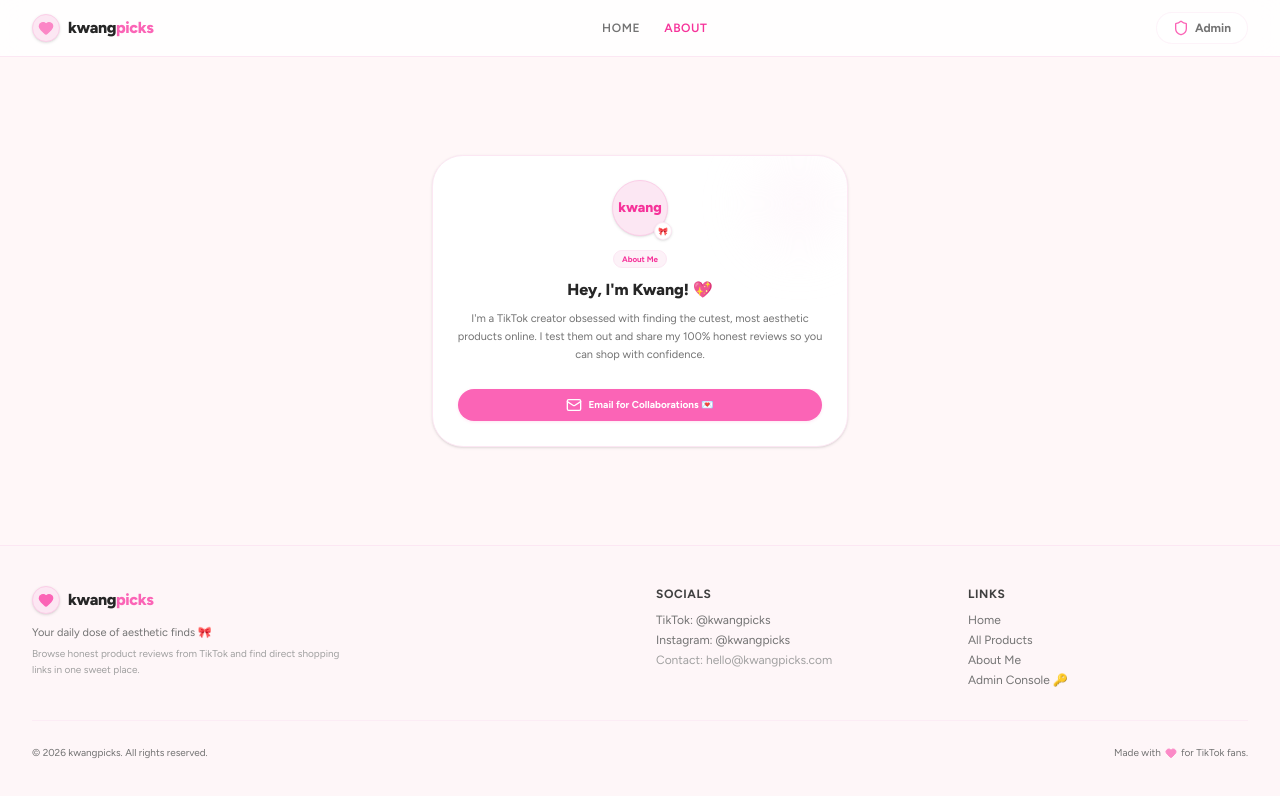
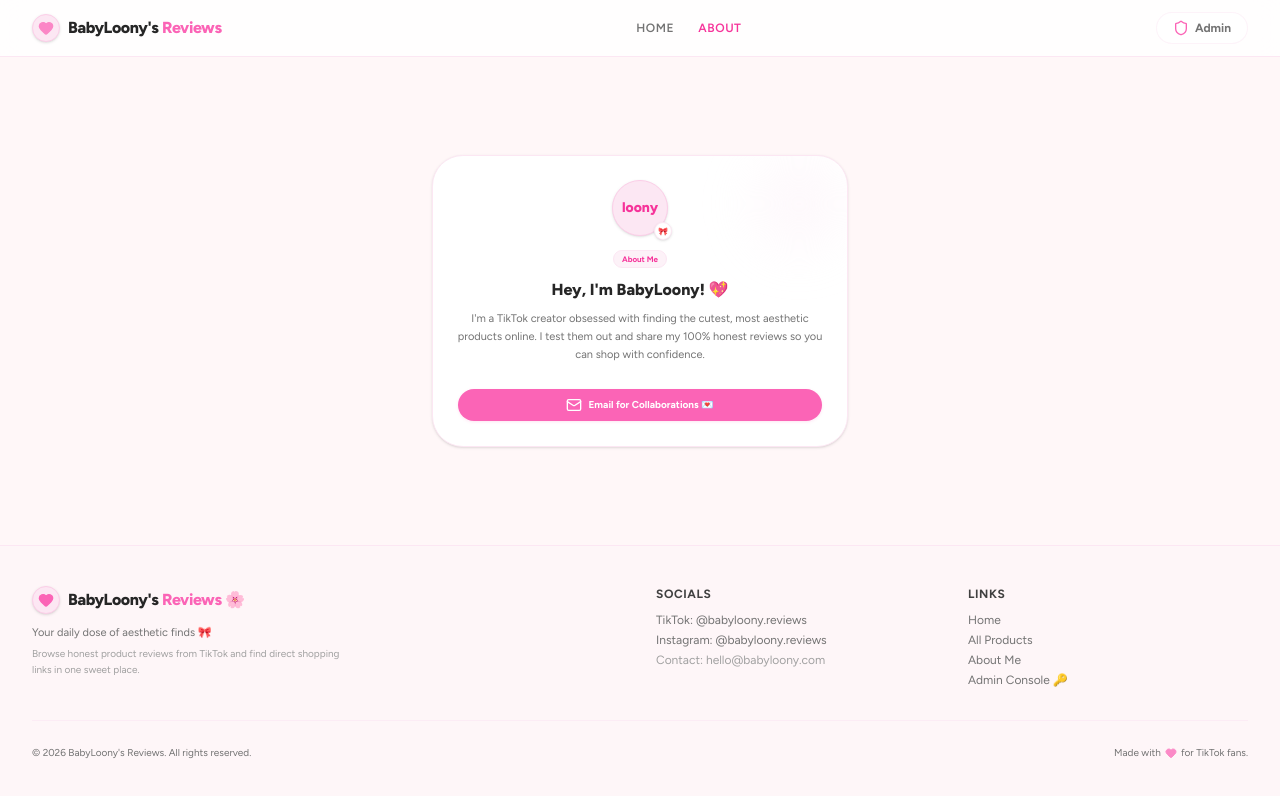
Before and after one commit to clay-egg/loony-reviews, a Next.js app: page /about in a window 1280 px wide. Shown: the top 796 px of the page. Built offline with nearby package versions, Linux system fonts and the light colour scheme.

Commit message:
refactor: rebrand application from Kwang Picks to BabyLoony's Reviews

```diff
--- a/src/app/about/page.tsx
+++ b/src/app/about/page.tsx
@@ -22,7 +22,7 @@ export default function AboutPage() {
             {/* Avatar */}
             <div className="relative mb-3.5">
               <div className="h-14 w-14 rounded-full bg-pink-100 border border-pink-200 flex items-center justify-center text-pink-500 font-extrabold text-sm shadow-sm">
-                kwang
+                loony
               </div>
               <div className="absolute -bottom-1 -right-1 flex h-4.5 w-4.5 items-center justify-center rounded-full bg-white border border-pink-100 text-[8px] shadow-sm">
                 🎀
@@ -34,7 +34,7 @@ export default function AboutPage() {
             </span>
 
             <h1 className="text-base font-extrabold text-neutral-800 mb-2">
-              Hey, I'm Kwang! 💖
+              Hey, I'm BabyLoony! 💖
             </h1>
 
             <p className="text-[11px] text-neutral-500 leading-relaxed mb-6">
@@ -42,7 +42,7 @@ export default function AboutPage() {
             </p>
 
             <a
-              href="mailto:hello@kwangpicks.com"
+              href="mailto:hello@babyloony.com"
               className="w-full"
             >
               <Button
--- a/src/app/admin/page.tsx
+++ b/src/app/admin/page.tsx
@@ -319,7 +319,7 @@ export default function AdminPage() {
             Manage storefront picks 🎀
           </div>
           <h1 className="text-xl font-extrabold tracking-tight text-neutral-800">
-            Kwang Picks Admin
+            BabyLoony's Reviews Admin
           </h1>
         </div>
 
@@ -624,21 +624,6 @@ export default function AdminPage() {
                     </div>
                   </div>
 
-                  {/* Alternative URL paste */}
-                  <div>
-                    <label className="block text-[10px] font-bold text-neutral-500 mb-1">Or Paste Image URL (Alternative)</label>
-                    <input
-                      type="text"
-                      placeholder="https://images.unsplash.com/..."
-                      value={formData.images}
-                      onChange={(e) => {
-                        setFormData(prev => ({ ...prev, images: e.target.value }));
-                        setPreviewUrl(e.target.value.split(",")[0]?.trim() || "");
-                        setSelectedFile(null);
-                      }}
-                      className="w-full text-xs border border-pink-100 rounded-xl px-3 py-1.5 focus:outline-none focus:border-pink-400 bg-pink-50/10 placeholder-neutral-300 font-medium"
-                    />
-                  </div>
 
                   <div>
                     <label className="block text-[10px] font-bold text-neutral-500 mb-1">TikTok Video URL</label>
--- a/src/app/layout.tsx
+++ b/src/app/layout.tsx
@@ -16,7 +16,7 @@ const geistMono = Geist_Mono({
 });
 
 export const metadata: Metadata = {
-  title: "Kwang Picks 🎀 Cute finds & honest reviews",
+  title: "BabyLoony's Reviews 🌸 Cute finds & honest reviews",
   description: "Browse aesthetic products reviewed on TikTok, read honest verdict summaries, and buy them directly.",
 };
 
--- a/src/app/page.tsx
+++ b/src/app/page.tsx
@@ -69,7 +69,7 @@ export default function Home() {
             <Heart className="absolute h-4 w-4 fill-pink-400 text-pink-400 animate-pulse" />
           </div>
           <p className="mt-4 text-[10px] font-bold text-pink-400 tracking-wider animate-pulse uppercase">
-            Loading kwang's cute picks... 🎀
+            Loading BabyLoony's cute picks... 🎀
           </p>
         </main>
         <Footer />
@@ -92,7 +92,7 @@ export default function Home() {
           </div>
 
           <h1 className="text-xl sm:text-2xl font-extrabold tracking-tight mb-1 text-neutral-800">
-            Kwang Picks
+            BabyLoony's Reviews
           </h1>
 
           <p className="max-w-md mx-auto text-[10px] sm:text-xs text-neutral-500 mb-4 leading-relaxed">
--- a/src/components/layout/Footer.tsx
+++ b/src/components/layout/Footer.tsx
@@ -14,7 +14,7 @@ export function Footer() {
                 <Heart className="h-4 w-4 fill-pink-400 text-pink-400" />
               </div>
               <span className="font-extrabold text-neutral-800">
-                kwang<span className="text-pink-400">picks</span>
+                BabyLoony's <span className="text-pink-400">Reviews 🌸</span>
               </span>
             </Link>
             <p className="max-w-xs text-[11px] leading-relaxed text-neutral-500 mb-1">
@@ -30,13 +30,13 @@ export function Footer() {
             <h3 className="text-xs font-bold text-neutral-700 uppercase tracking-wider mb-2.5">Socials</h3>
             <ul className="space-y-1 text-xs">
               <li>
-                <a href="https://tiktok.com" target="_blank" rel="noopener noreferrer" className="hover:text-pink-500 transition">TikTok: @kwangpicks</a>
+                <a href="https://tiktok.com" target="_blank" rel="noopener noreferrer" className="hover:text-pink-500 transition">TikTok: @babyloony.reviews</a>
               </li>
               <li>
-                <a href="https://instagram.com" target="_blank" rel="noopener noreferrer" className="hover:text-pink-500 transition">Instagram: @kwangpicks</a>
+                <a href="https://instagram.com" target="_blank" rel="noopener noreferrer" className="hover:text-pink-500 transition">Instagram: @babyloony.reviews</a>
               </li>
               <li>
-                <span className="text-neutral-400">Contact: hello@kwangpicks.com</span>
+                <span className="text-neutral-400">Contact: hello@babyloony.com</span>
               </li>
             </ul>
           </div>
@@ -62,7 +62,7 @@ export function Footer() {
         </div>
 
         <div className="mt-8 border-t border-pink-100/60 pt-6 flex flex-col md:flex-row justify-between items-center gap-4 text-[10px]">
-          <p>© {new Date().getFullYear()} kwangpicks. All rights reserved.</p>
+          <p>© {new Date().getFullYear()} BabyLoony's Reviews. All rights reserved.</p>
           <p className="flex items-center gap-1">
             Made with <Heart className="h-3 w-3 text-pink-400 fill-pink-400 animate-pulse" /> for TikTok fans.
           </p>
--- a/src/components/layout/Navbar.tsx
+++ b/src/components/layout/Navbar.tsx
@@ -31,7 +31,7 @@ export function Navbar() {
             <Heart className="h-4 w-4 fill-pink-400 text-pink-400 animate-pulse" />
           </div>
           <span className="text-neutral-800 font-extrabold tracking-tight">
-            kwang<span className="text-pink-400">picks</span>
+            BabyLoony's <span className="text-pink-400">Reviews</span>
           </span>
         </Link>
 
@@ -41,9 +41,8 @@ export function Navbar() {
             <Link
               key={item.href}
               href={item.href}
-              className={`text-xs font-semibold tracking-wider uppercase transition-colors hover:text-pink-500 ${
-                isActive(item.href) ? "text-pink-500" : "text-neutral-500"
-              }`}
+              className={`text-xs font-semibold tracking-wider uppercase transition-colors hover:text-pink-500 ${isActive(item.href) ? "text-pink-500" : "text-neutral-500"
+                }`}
             >
               {item.label}
             </Link>
@@ -81,11 +80,10 @@ export function Navbar() {
                 key={item.href}
                 href={item.href}
                 onClick={() => setIsOpen(false)}
-                className={`text-sm font-bold py-2 px-3 rounded-xl transition-colors ${
-                  isActive(item.href)
+                className={`text-sm font-bold py-2 px-3 rounded-xl transition-colors ${isActive(item.href)
                     ? "bg-pink-50 text-pink-500"
                     : "text-neutral-600 hover:bg-pink-50/50 hover:text-pink-500"
-                }`}
+                  }`}
               >
                 {item.label}
               </Link>
```
